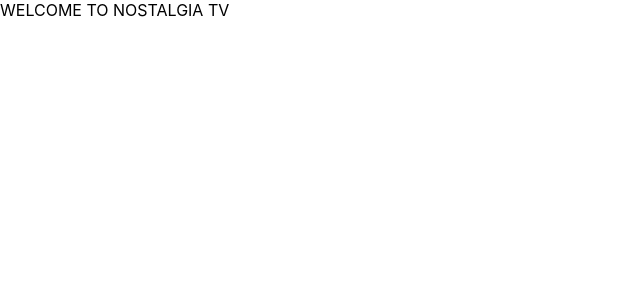
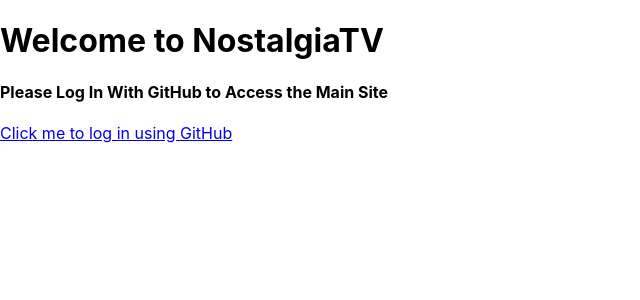
Before and after one commit to JGeho/NostalgiaTV, a React (Create React App) app: page /splashPage in a window 1280 px wide. Shown: the top 300 px of the page, without its empty margins (0-640 px from the left). Built offline with nearby package versions, Linux system fonts and the light colour scheme.

Commit message:
file restructure

```diff
--- a/src/components/SplashPage.jsx
+++ b/src/components/SplashPage.jsx
@@ -3,11 +3,11 @@
 export default function SplashPage() {
     return (
         <div>
-            WELCOME TO NOSTALGIA TV
+            <h1>Welcome to NostalgiaTV</h1>
 
-            {/* <a id="github-button" className="btn btn-block btn-social btn-github">
-                <i className="fa fa-github"></i> Sign in with GitHub
-            </a> */}
+            <h4>Please Log In With GitHub to Access the Main Site</h4>
+
+            <a href="auth/github">Click me to log in using GitHub</a>
         </div>
     )
 }
```
